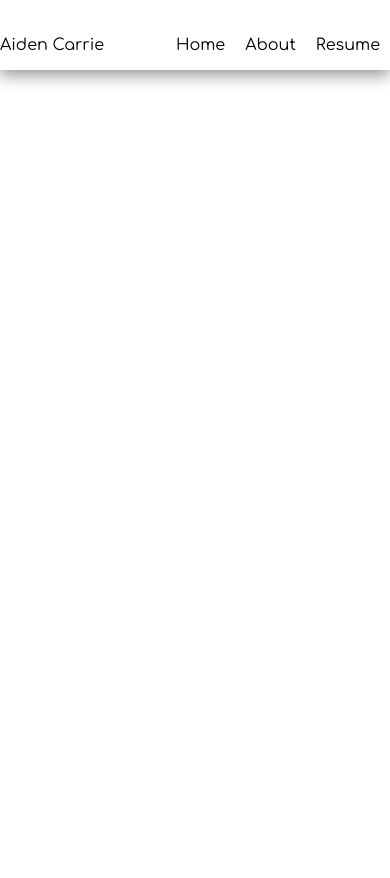
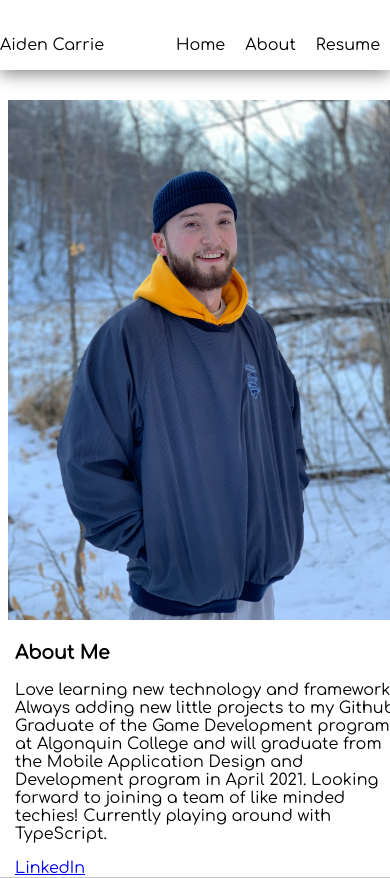
Before and after one commit to carr0495/react_carrie_aiden_portfolio, a React (Create React App) app: page /about in a window 390 px wide. Before the commit the page ends 844 px from the top, so only its background shows below. Built offline with nearby package versions, Linux system fonts and the light colour scheme.

Commit message:
added images, and content to about me page. Added links to all TwoColumn instances.

```diff
--- a/src/components/NavBar.css
+++ b/src/components/NavBar.css
@@ -4,7 +4,8 @@
   padding-top: 20px;
   position: fixed;
   width: 100%;
-  background-color: white;
+  background-color: rgba(255, 255, 255, 0.652);
+  backdrop-filter: blur(15px);
   top: 0;
 }
 
--- a/src/components/NavBar.js
+++ b/src/components/NavBar.js
@@ -2,6 +2,7 @@ import React from "react";
 import "./NavBar.css";
 import { BrowserRouter as Router, Switch, Route, Link } from "react-router-dom";
 import { OtherPage, HomePage, AboutPage } from "../pages";
+import resume from "../assets/CV-Aiden-Carrie2021.pdf";
 
 function NavBar(props) {
   return (
@@ -25,9 +26,12 @@ function NavBar(props) {
                   </Link>
                 </li>
                 <li>
-                  <Link to="/other" className="nav_link">
+                  {/* <Link to={"/other"} className="nav_link">
                     Resume
-                  </Link>
+                  </Link> */}
+                  <a href={resume} className="nav_link">
+                    Resume
+                  </a>
                 </li>
               </ul>
             </div>
@@ -40,9 +44,7 @@ function NavBar(props) {
           <Route path="/about">
             <AboutPage />
           </Route>
-          <Route path="/other">
-            <OtherPage />
-          </Route>
+          <Route path="/other">{resume}</Route>
           <Route path="/">
             <HomePage />
           </Route>
--- a/src/components/TCID.css
+++ b/src/components/TCID.css
@@ -26,3 +26,27 @@
   padding: 0;
   margin: 0;
 }
+
+@media only screen and (max-width: 600px) {
+  .mainContainer {
+    margin: 0;
+    margin-top: 100px;
+    display: flex;
+    flex-wrap: wrap;
+    flex-direction: column;
+  }
+  .descriptionContainer {
+    width: 100vw;
+    text-align: left;
+    /* margin-left: 15px; */
+  }
+
+  .imageContainer {
+  }
+
+  .imageContainer > img {
+    width: 100vw;
+    padding: 0;
+    margin: 0;
+  }
+}
--- a/src/components/TwoColImgDesc.js
+++ b/src/components/TwoColImgDesc.js
@@ -7,7 +7,7 @@ function TwoColImgDesc(props) {
         <div className="descriptionContainer">
           <h3>{props.header}</h3>
           <p>{props.description}</p>
-          <a>{props.linkName}</a>
+          <a href={props.link}>{props.linkName}</a>
         </div>
         <div className="imageContainer">
           <img src={props.source} />
@@ -23,7 +23,7 @@ function TwoColImgDesc(props) {
         <div className="descriptionContainer">
           <h3>{props.header}</h3>
           <p>{props.description}</p>
-          <a>{props.linkName}</a>
+          <a href={props.link}>{props.linkName}</a>
         </div>
       </div>
     );
--- a/src/pages/AboutPage.js
+++ b/src/pages/AboutPage.js
@@ -1,5 +1,19 @@
 import React from "react";
+import { TwoColImgDesc } from "../components";
+import aboutPic from "../assets/main.jpg";
+
 function AboutPage(props) {
-  return <h1>About</h1>;
+  return (
+    <>
+      <TwoColImgDesc
+        header="About Me"
+        description="Love learning new technology and frameworks. Always adding new little projects to my Github. Graduate of the Game Development program at Algonquin College and will graduate from the Mobile Application Design and Development program in April 2021. Looking forward to joining a team of like minded techies! Currently playing around with TypeScript."
+        source={aboutPic}
+        // flipped={true}
+        linkName="LinkedIn"
+        link="https://www.linkedin.com/in/aiden-carrie/"
+      />
+    </>
+  );
 }
 export default AboutPage;
--- a/src/pages/HomePage.js
+++ b/src/pages/HomePage.js
@@ -3,26 +3,41 @@ import { CardContainer, TwoColImgDesc } from "../components";
 import yelp from "../assets/yelp.png";
 import weather from "../assets/weather.png";
 import eventi from "../assets/eventi.png";
+import probot from "../assets/probot.png";
 function HomePage(props) {
   return (
     <>
       <TwoColImgDesc
         header="Yelp Clone"
-        description="Application built in React Native, fetching data from the yelp API. Uses geolocation to find your current location. "
+        description="Application built in React Native, fetching data from the yelp API. Uses geolocation to find your current location. Deployed using Netlify"
         source={yelp}
         flipped={true}
+        linkName="github"
+        link="https://github.com/carr0495/mad9135-f20-p2-react-native-yelp"
+      />
+      <TwoColImgDesc
+        header="Robotic Process Automation"
+        description="Collaborated on creating a Robot Process for sanitizing classified documentation to an unclassified state. Our Client was the Communications Security Establishment. We used the UiPath framework to complete this bot."
+        source={probot}
+        // flipped={true}
+        linkName="YouTube"
+        link="https://www.youtube.com/watch?v=ySIMdIWgZKg"
       />
       <TwoColImgDesc
         header="Weather Site"
-        description="Web application build with OpenWeather API, Geolocation and Google auto-complete. I added functionality where the background dynamically changes to different videos based on the weather of the searched location."
+        description="Web application build with OpenWeather API, Geolocation and Google auto-complete. I added functionality where the background dynamically changes to different videos based on the weather of the searched location. Designed with a mobile first mentality in pure JavaScript"
         source={weather}
-        // flipped={true}
+        flipped={true}
+        linkName="See it"
+        link="https://carr0495.github.io/mad9135-c1-html5-weather/"
       />
       <TwoColImgDesc
         header="Eventi Design"
-        description="Design created for an Event application build in Adobe XD."
+        description="Design created for an Event application build in Adobe XD. Full Design process followed, defined the problem, collected data via online survey and interviews. Created personas and usage scenarios then had prototype testing with a round of students."
         source={eventi}
-        flipped={true}
+        // flipped={true}
+        linkName="Prototype"
+        link="https://xd.adobe.com/view/145108c8-d8ef-4d92-b216-4dca83b3539f-4102/"
       />
       <CardContainer GithubUsername={"carr0495"} />
     </>
```
Also changed, not shown: src/assets/probot.png (added), 1 other file (tests, documents, lock files or other folders).
